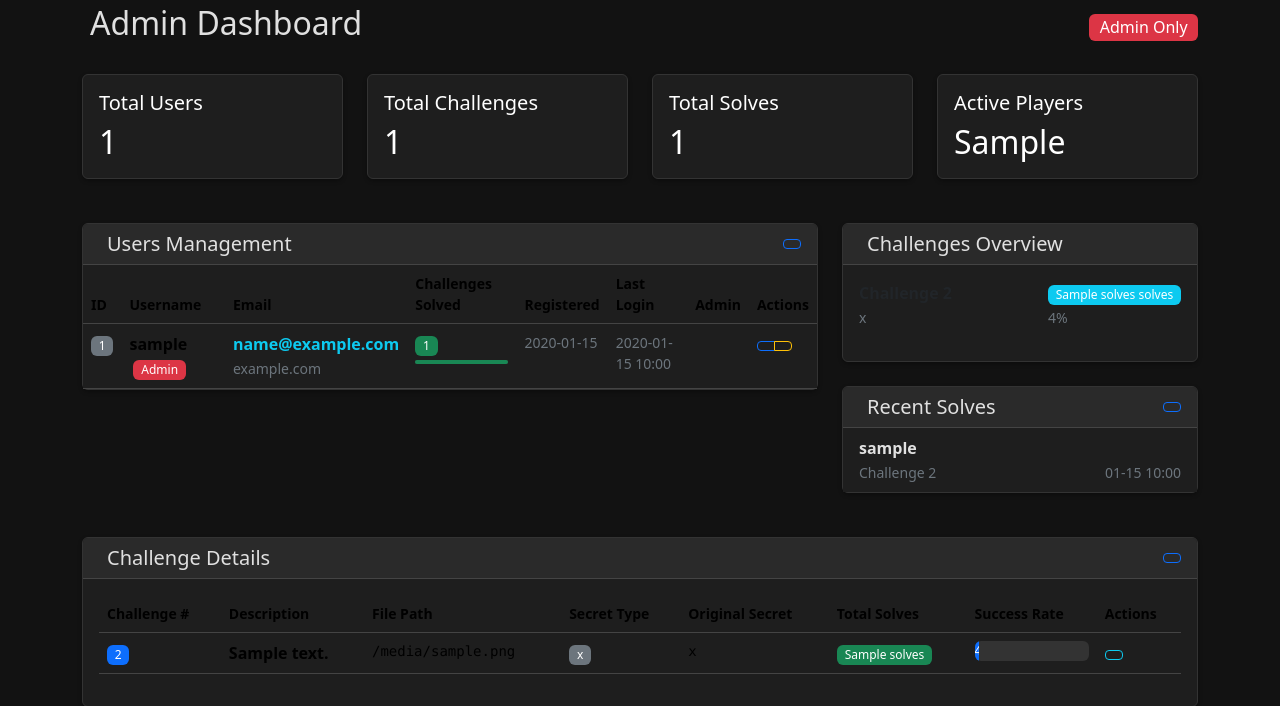
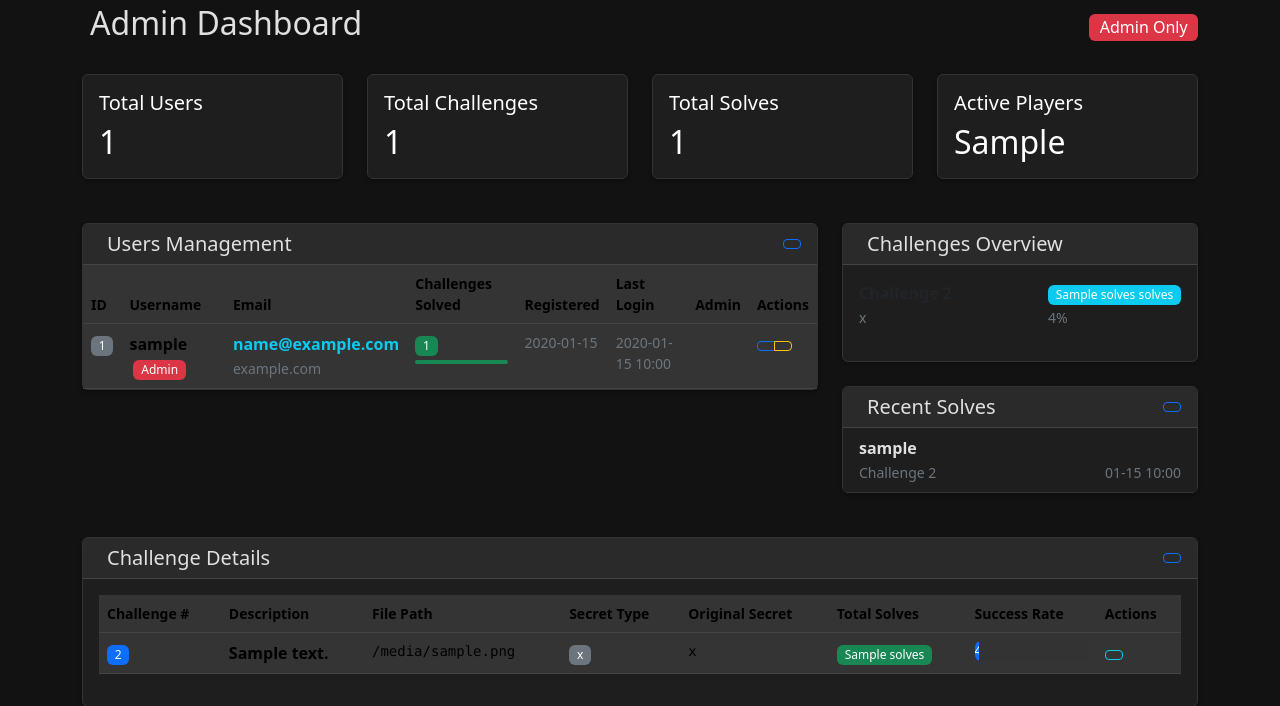
Before and after one commit to H4R335HR/midnight-ctf, a Flask app: template templates/admin.html in a window 1280 px wide. Shown: the part 56-762 px from the top of the page. Run offline with Flask 3, Linux system fonts and the light colour scheme; tables that the repository leaves empty hold one stand-in row (values such as "Sample post"); the template is opened without the code that fills it: values that come from a table or form of the project are taken from there, most other values are stand-ins (such as "Sample title", 1, 10 or a date in 2020); parts of the project's set-up code (start-up, migrations or seed data) failed here and were passed over; some libraries are stand-ins or nearby versions.

Commit message:
Fixing CSS 4

```diff
--- a/templates/admin.html
+++ b/templates/admin.html
@@ -461,7 +461,7 @@
 }
 
 .table > :not(caption) > * > * {
-  background-color: #1e1e1e !important;
+  background-color: #343434 !important;
 }
 </style>
 
```
